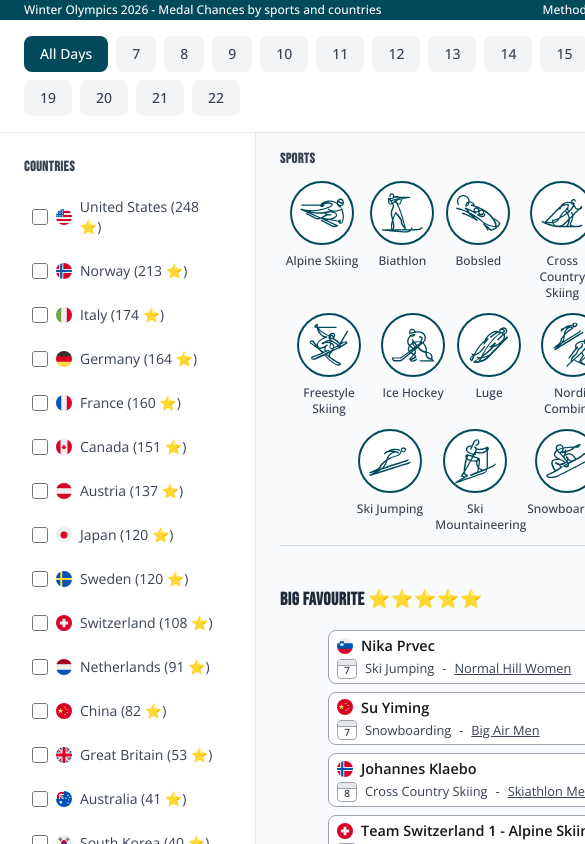
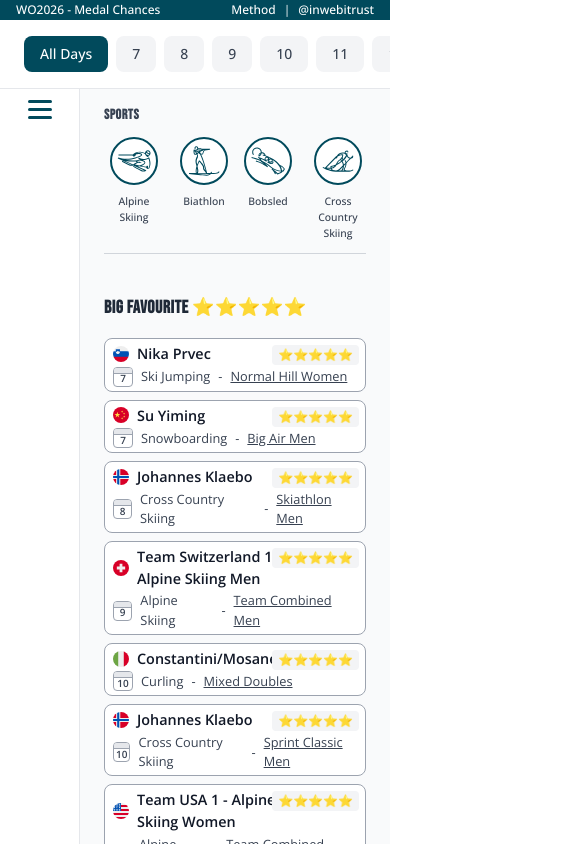
Before and after one commit to inwebitrust/winter-olympics-2026, a Next.js app: page / in a window 390 px wide. Shown: the top 844 px of the page, 585 px wide, since content can reach past the window. Built offline with nearby package versions, Linux system fonts and the light colour scheme.

Commit message:
improve responsive

```diff
--- a/app/globals.css
+++ b/app/globals.css
@@ -1,15 +1,6 @@
 @tailwind base;
 @tailwind components;
 @tailwind utilities;
-
-html {
-  min-width: 800px;
-}
-
-body {
-  min-width: 800px;
-  overflow-x: auto;
-}
 
 :root {
   --background: #ffffff;
@@ -29,6 +20,7 @@ body {
   font-family: var(--font-open-sans), Arial, Helvetica, sans-serif;
 }
 
+
 h1, h2, h3, h4, h5, h6 {
   font-family: var(--font-bebas), Arial, Helvetica, sans-serif;
   letter-spacing: 0.5px;
--- a/app/page.tsx
+++ b/app/page.tsx
@@ -19,6 +19,7 @@ export default function Home() {
     selectedCountries: [],
   });
   const [isMethodologyModalOpen, setIsMethodologyModalOpen] = useState(false);
+  const [isSidebarOpen, setIsSidebarOpen] = useState(false);
 
   useEffect(() => {
     async function fetchData() {
@@ -206,7 +207,7 @@ export default function Home() {
   }
 
   return (
-    <div className="min-h-screen bg-gray-50 flex flex-col min-w-[800px]">
+    <div className="min-h-screen bg-gray-50 flex flex-col">
       <CalendarHeader
         days={days}
         selectedDay={filters.selectedDay}
@@ -217,18 +218,31 @@ export default function Home() {
         isOpen={isMethodologyModalOpen}
         onClose={() => setIsMethodologyModalOpen(false)}
       />
-      <div className="flex flex-1">
+      {/* Spacer for fixed header */}
+      <div className="h-[89px] flex-shrink-0"></div>
+      <div className="flex flex-1 relative">
+        {isSidebarOpen && (
+          <div
+            className="sidebar-overlay md:hidden"
+            onClick={() => setIsSidebarOpen(false)}
+          />
+        )}
         <FilterSidebar
           countries={countries}
           countryPower={countryPower}
           selectedCountries={filters.selectedCountries}
           onCountryToggle={handleCountryToggle}
+          isOpen={isSidebarOpen}
+          onToggle={() => setIsSidebarOpen(!isSidebarOpen)}
         />
-        <div className="flex-1 flex flex-col">
+        {/* Spacer for fixed sidebar */}
+        <div className="sidebar-spacer w-64 flex-shrink-0"></div>
+        <div className="flex-1 flex flex-col min-w-0">
           {/* Sports Icons */}
           <div className="sports-container px-6 py-4">
             <h3 className="text-sm font-semibold text-gray-700 mb-3">Sports</h3>
-            <div className="sports-icons flex flex-wrap gap-3 items-start justify-center pb-3 border-b border-gray-300">
+            <div className="sports-icons-wrapper overflow-x-auto overflow-y-hidden pb-3 border-b border-gray-300">
+              <div className="sports-icons flex flex-nowrap gap-3 items-start w-max">
               {sports.map((sport) => (
                 <SportIcon
                   key={sport}
@@ -238,6 +252,7 @@ export default function Home() {
                   onClick={() => handleSportToggle(sport)}
                 />
               ))}
+              </div>
             </div>
           </div>
           {/* Athlete List */}
--- /dev/null
+++ b/app/responsive.scss
@@ -0,0 +1,107 @@
+// Horizontally scrollable containers
+.sports-icons-wrapper,
+.calendar-day-buttons-wrapper {
+  -webkit-overflow-scrolling: touch; // Smooth scrolling on iOS
+  scrollbar-width: thin; // Firefox
+
+  &::-webkit-scrollbar {
+    height: 6px;
+  }
+
+  &::-webkit-scrollbar-track {
+    background: #f1f1f1;
+    border-radius: 3px;
+  }
+
+  &::-webkit-scrollbar-thumb {
+    background: #c1c1c1;
+    border-radius: 3px;
+
+    &:hover {
+      background: #a1a1a1;
+    }
+  }
+}
+
+// Responsive styles for mobile devices
+@media (max-width: 600px) {
+  .sports-icons {
+    gap: 1rem !important;
+  }
+
+  .sport-icon-circle {
+    width: 48px !important;
+    height: 48px !important;
+
+    img {
+      width: 36px !important;
+      height: 36px !important;
+    }
+  }
+
+  .sport-icon-label {
+    font-size: 0.65rem !important;
+    max-width: 60px !important;
+  }
+
+  .sidebar-spacer {
+    width: 80px !important;
+  }
+
+  .filter-sidebar {
+    width: 80px !important;
+    padding: 1rem 0.5rem !important;
+    overflow: visible !important;
+    align-items: center !important;
+
+    .filter-sidebar-container {
+      display: none;
+    }
+
+    &.sidebar-open {
+      width: 280px !important;
+      left: 0;
+      top: 73px;
+      z-index: 100;
+      height: calc(100vh - 73px) !important;
+      box-shadow: 2px 0 10px rgba(0, 0, 0, 0.1);
+      padding: 1.5rem !important;
+
+      .filter-sidebar-container {
+        display: flex;
+      }
+    }
+  }
+
+  .burger-button {
+    display: flex !important;
+    flex-direction: column;
+    justify-content: center;
+    align-items: center;
+    width: 40px;
+    height: 40px;
+    cursor: pointer;
+    padding: 0;
+    background: transparent;
+    border: none;
+    gap: 5px;
+    margin-bottom: 1rem;
+
+    span {
+      width: 24px;
+      height: 3px;
+      background-color: #014a5c;
+      border-radius: 2px;
+    }
+  }
+
+  .sidebar-overlay {
+    position: fixed;
+    top: 73px;
+    left: 0;
+    right: 0;
+    bottom: 0;
+    background: rgba(0, 0, 0, 0.5);
+    z-index: 99;
+  }
+}
--- a/components/AthleteList.tsx
+++ b/components/AthleteList.tsx
@@ -105,7 +105,7 @@ export default function AthleteList({ athletes, calendar }: AthleteListProps) {
                     <Flag country={athlete.country} className="athlete-flag w-4 h-4 object-cover rounded flex-shrink-0" />
                     <Link
                       href={`/athlete/${createAthleteSlug(athlete.firstname, athlete.lastname)}`}
-                      className="athlete-name font-semibold text-[0.9rem] hover:text-blue-600 cursor-pointer"
+                      className="athlete-name font-semibold text-[0.9rem] text-gray-900 hover:text-blue-600 cursor-pointer"
                     >
                       {athlete.firstname} {athlete.lastname}
                     </Link>
--- a/components/CalendarHeader.tsx
+++ b/components/CalendarHeader.tsx
@@ -24,15 +24,19 @@ export default function CalendarHeader({ days, selectedDay, onDaySelect, onMetho
   });
 
   return (
-    <header className="calendar-header sticky top-0 z-50 bg-white border-b border-gray-200">
-      <div className="calendar-header-top h-5 bg-[#014a5c] flex items-center justify-between px-6">
-        <span className="text-white text-xs font-medium">Winter Olympics 2026 - Medal Chances by sports and countries</span>
-        <div className="flex items-center gap-3">
+    <header className="calendar-header fixed top-0 left-0 right-0 z-50 bg-white border-b border-gray-200">
+      <div className="calendar-header-top h-5 bg-[#014a5c] flex items-center justify-between px-4 sm:px-6">
+        <span className="text-white text-xs font-medium">
+          <span className="hidden sm:inline">Winter Olympics 2026 - Medal Chances by sports and countries</span>
+          <span className="sm:hidden">WO2026 - Medal Chances</span>
+        </span>
+        <div className="flex items-center gap-2 sm:gap-3">
           <button
             onClick={onMethodologyClick}
             className="text-white text-xs font-medium hover:underline"
           >
-            Methodology
+            <span className="hidden sm:inline">Methodology</span>
+            <span className="sm:hidden">Method</span>
           </button>
           <span className="text-white text-xs">|</span>
           <Link
@@ -41,15 +45,17 @@ export default function CalendarHeader({ days, selectedDay, onDaySelect, onMetho
             rel="noopener noreferrer"
             className="text-white text-xs font-medium hover:underline"
           >
-            made by @inwebitrust
+            <span className="hidden sm:inline">made by @inwebitrust</span>
+            <span className="sm:hidden">@inwebitrust</span>
           </Link>
         </div>
       </div>
-      <div className="calendar-header-container flex items-center gap-4 px-6 py-4">
-        <div className="calendar-day-buttons flex gap-2 flex-wrap">
+      <div className="calendar-header-container">
+        <div className="calendar-day-buttons-wrapper overflow-x-auto overflow-y-hidden px-6 pt-4 pb-2">
+          <div className="calendar-day-buttons flex gap-2 flex-nowrap w-max pb-2">
             <button
               onClick={() => onDaySelect(null)}
-            className={`calendar-day-button calendar-day-button-all px-4 py-2 rounded-lg text-sm font-medium transition-colors ${
+              className={`calendar-day-button calendar-day-button-all px-4 py-2 rounded-lg text-sm font-medium transition-colors whitespace-nowrap ${
                 selectedDay === null
                   ? "bg-[#014a5c] text-white"
                   : "bg-gray-100 text-gray-700 hover:bg-gray-200"
@@ -61,7 +67,7 @@ export default function CalendarHeader({ days, selectedDay, onDaySelect, onMetho
               <button
                 key={day}
                 onClick={() => onDaySelect(day)}
-              className={`calendar-day-button px-4 py-2 rounded-lg text-sm font-medium transition-colors ${
+                className={`calendar-day-button px-4 py-2 rounded-lg text-sm font-medium transition-colors whitespace-nowrap ${
                   selectedDay === day
                     ? "bg-[#014a5c] text-white"
                     : "bg-gray-100 text-gray-700 hover:bg-gray-200"
@@ -72,6 +78,7 @@ export default function CalendarHeader({ days, selectedDay, onDaySelect, onMetho
             ))}
           </div>
         </div>
+      </div>
     </header>
   );
 }
--- a/components/FilterSidebar.tsx
+++ b/components/FilterSidebar.tsx
@@ -9,6 +9,8 @@ interface FilterSidebarProps {
   countryPower: Map<string, number>;
   selectedCountries: string[];
   onCountryToggle: (country: string) => void;
+  isOpen: boolean;
+  onToggle: () => void;
 }
 
 export default function FilterSidebar({
@@ -16,9 +18,26 @@ export default function FilterSidebar({
   countryPower,
   selectedCountries,
   onCountryToggle,
+  isOpen,
+  onToggle,
 }: FilterSidebarProps) {
   return (
-    <aside className="filter-sidebar sticky top-[73px] self-start w-64 bg-white border-r border-gray-200 p-6 h-[calc(100vh-73px)] overflow-y-auto flex flex-col">
+    <aside className={`filter-sidebar fixed top-[73px] left-0 w-64 bg-white border-r border-gray-200 p-6 h-[calc(100vh-73px)] overflow-y-auto flex flex-col ${isOpen ? 'sidebar-open' : ''}`}>
+      <button
+        onClick={onToggle}
+        className={`burger-button hidden ${isOpen ? 'open' : ''}`}
+        aria-label="Toggle sidebar"
+      >
+        {isOpen ? (
+          <span className="text-2xl font-bold text-[#014a5c] leading-none">✕</span>
+        ) : (
+          <>
+            <span></span>
+            <span></span>
+            <span></span>
+          </>
+        )}
+      </button>
       <div className="filter-sidebar-container flex-1 flex flex-col">
         {/* Countries Filter */}
         <div className="filter-section filter-section-countries flex-1 flex flex-col">
--- a/components/SportIcon.tsx
+++ b/components/SportIcon.tsx
@@ -23,29 +23,27 @@ export default function SportIcon({ sport, isSelected, isDimmed, onClick }: Spor
   return (
     <button
       onClick={onClick}
-      className={`sport-icon flex flex-col items-center gap-2 transition-all self-start group ${
+      className={`sport-icon flex flex-col items-center gap-2 transition-all self-start hover:opacity-50 ${
         isDimmed ? "opacity-30" : ""
       }`}
     >
       <div className={`sport-icon-circle w-16 h-16 rounded-full border-2 flex items-center justify-center overflow-hidden transition-all ${
         isSelected
           ? "bg-[#014a5c] border-[#014a5c]"
-          : "bg-white border-[#014a5c] group-hover:bg-[#014a5c]"
+          : "bg-white border-[#014a5c]"
       }`}>
         <img
           src={iconPath}
           alt={sport}
-          className={`w-12 h-12 object-contain transition-all ${
-            isSelected || "group-hover:brightness-0 group-hover:invert"
-          } ${isSelected ? "brightness-0 invert" : ""}`}
+          className={`w-12 h-12 object-contain ${isSelected ? "brightness-0 invert" : ""}`}
           onError={(e) => {
             // Hide broken images
             e.currentTarget.style.display = "none";
           }}
         />
       </div>
-      <span className={`sport-icon-label text-xs font-medium text-center max-w-[80px] transition-colors ${
-        isSelected ? "text-[#014a5c]" : "text-gray-700 group-hover:text-[#014a5c]"
+      <span className={`sport-icon-label text-xs font-medium text-center max-w-[80px] ${
+        isSelected ? "text-[#014a5c]" : "text-gray-700"
       }`}>
         {sport}
       </span>
--- a/package.json
+++ b/package.json
@@ -26,6 +26,7 @@
     "autoprefixer": "^10.4.19",
     "postcss": "^8.4.39",
     "tailwindcss": "^3.4.4",
-    "typescript": "^5.5.3"
+    "typescript": "^5.5.3",
+    "sass": "^1.77.6"
   }
 }
```
Also changed, not shown: app/layout.tsx (+1 -6 lines), 1 other file (tests, documents, lock files or other folders). Lines whose indentation alone changed are shown as unchanged.
